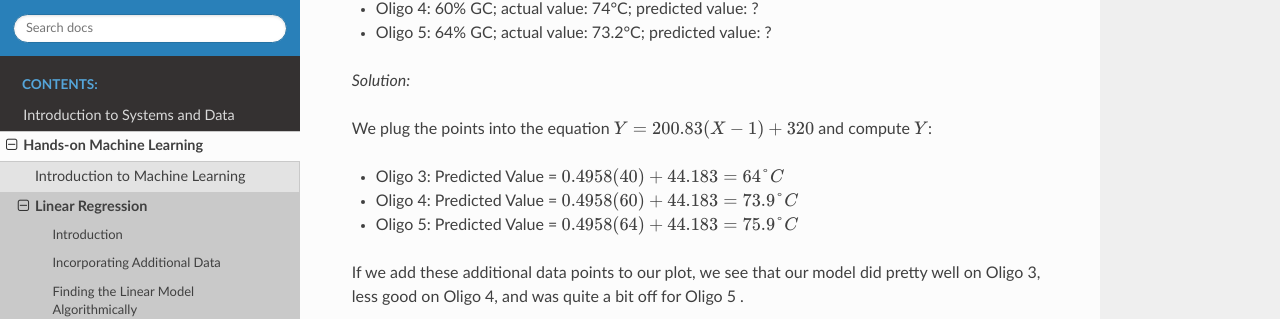
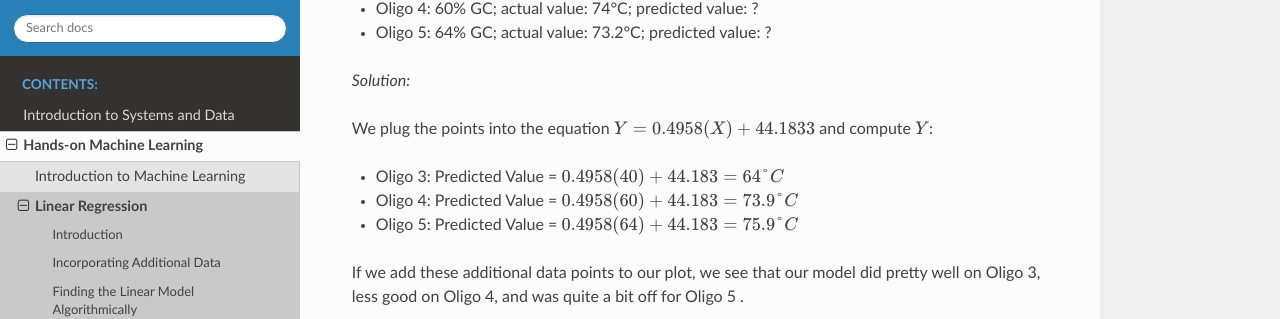
Before and after one commit to lconcia/life_sciences_ml_at_tacc, a Sphinx documentation site: the page built from docs/section2/linear_regression.rst, in a window 1280 px wide and 900 px high, scrolled down 1930 px. Shown: the part 141-460 px from the top of the window. Built offline with Sphinx 7.4.7 and the Read the Docs theme 3.1.0, drawn with Linux system fonts in a browser that asks for light colours.

Commit message:
Edit18 (#71)
* added sample csv file

* fixed equation typo

```diff
--- a/docs/section2/linear_regression.rst
+++ b/docs/section2/linear_regression.rst
@@ -81,7 +81,7 @@ some additional properties. How does our model perform?
 
 *Solution:*
 
-We plug the points into the equation :math:`Y = 200.83(X - 1) + 320` and compute :math:`Y`:
+We plug the points into the equation :math:`Y = 0.4958(X) + 44.1833` and compute :math:`Y`:
 
 * Oligo 3: Predicted Value = :math:`0.4958(40) + 44.183 = 64°C`
 * Oligo 4: Predicted Value = :math:`0.4958(60) + 44.183 = 73.9°C`
```
Also changed, not shown: 1 other file.
